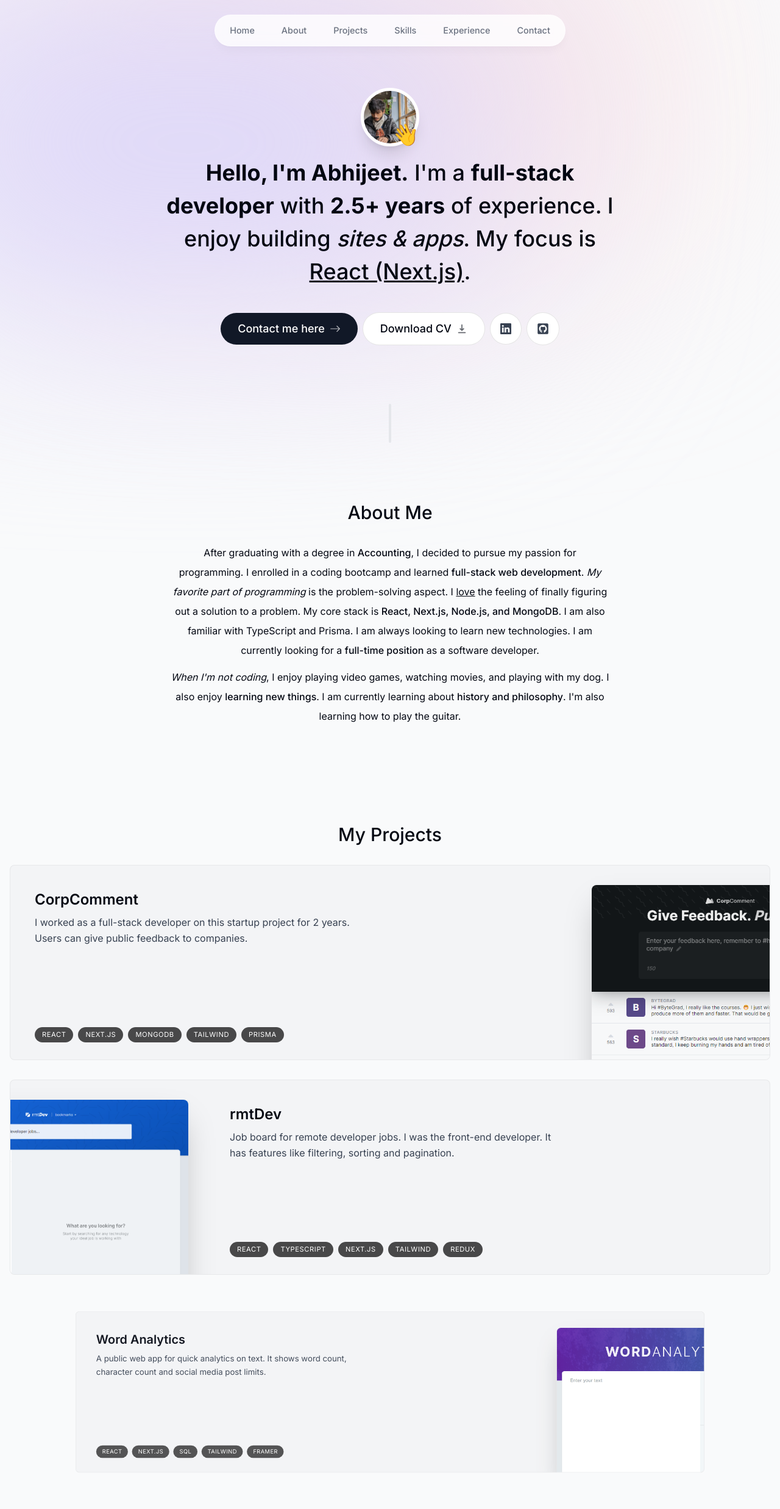
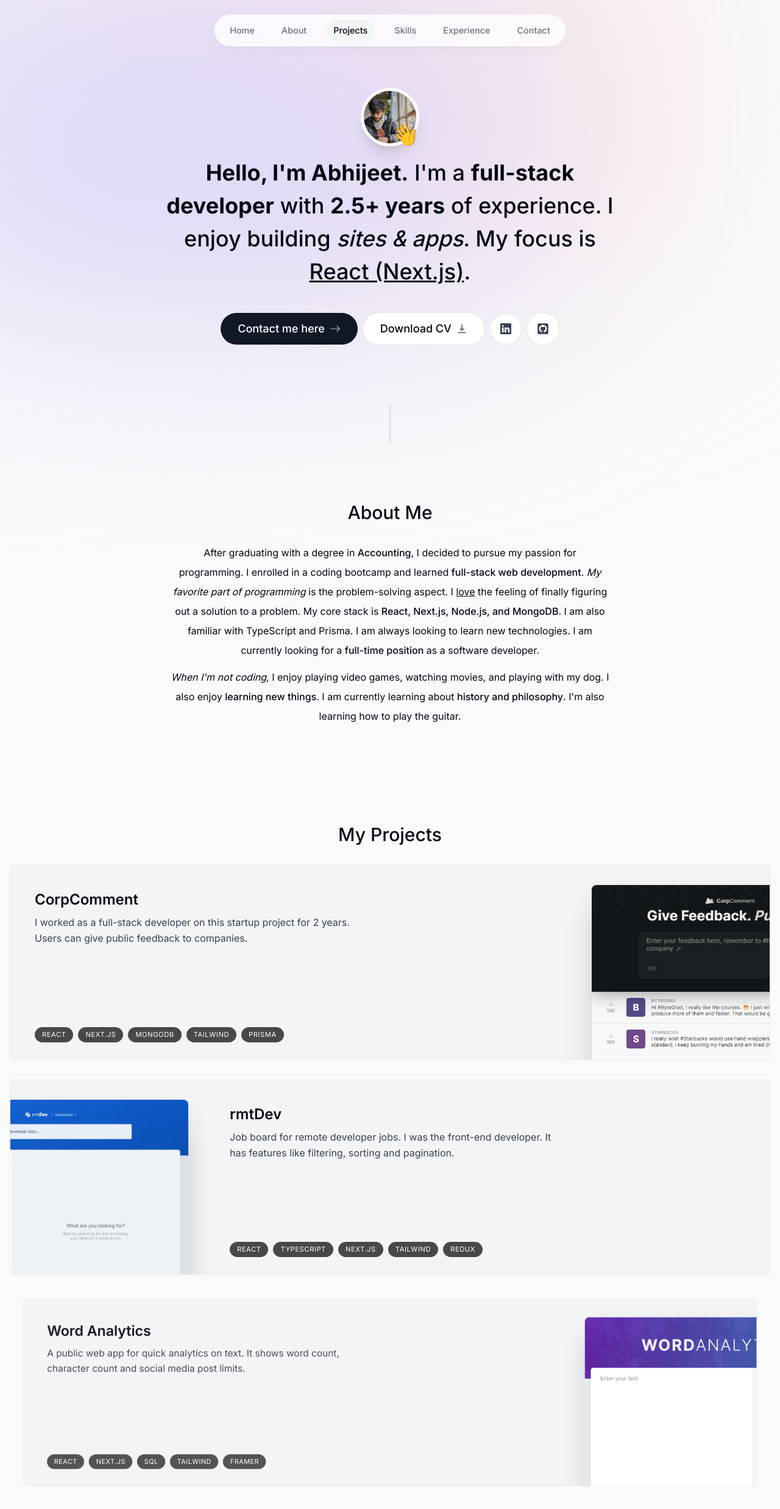
Before and after one commit to Jerry-Sharma21/personal_portfolio, a Next.js app: page / in a window 1280 px wide. Shown: the whole page at 61% size. Built offline with nearby package versions, Linux system fonts and the light colour scheme.

Commit message:
header complete using context and usestate

```diff
--- a/app/layout.tsx
+++ b/app/layout.tsx
@@ -1,6 +1,7 @@
 import { Inter } from 'next/font/google';
 
 import Header from '@/components/Header';
+import { ActiveSectionContextProvider } from '@/context/ActiveSectionContext';
 
 import './globals.css';
 
@@ -27,8 +28,10 @@ export default function RootLayout({
           className="absolute left-[-35rem] top-[-1rem] -z-10 h-[31.25rem] w-[50rem] rounded-full bg-[#dbd7fb] blur-[10rem]
           sm:w-[68.75rem] md:left-[-33rem] lg:left-[-28rem] xl:left-[-15rem] 2xl:left-[-5rem]"
         ></div>
-        <Header />
-        {children}
+        <ActiveSectionContextProvider>
+          <Header />
+          {children}
+        </ActiveSectionContextProvider>
       </body>
     </html>
   );
--- a/components/About.tsx
+++ b/components/About.tsx
@@ -1,10 +1,13 @@
 'use client';
-import React from 'react';
+import React, { useEffect } from 'react';
 import { motion } from 'framer-motion';
 
 import SectionHeading from './SectionHeading';
+import { useSectionInView } from '@/lib/Hooks';
 
 const About: React.FC = () => {
+  const { ref } = useSectionInView('About');
+
   return (
     <motion.section
       className="mb-28 max-w-[45rem] text-center leading-8 sm:mb-40 scroll-mt-28"
@@ -12,6 +15,7 @@ const About: React.FC = () => {
       animate={{ opacity: 1, y: 0 }}
       transition={{ delay: 0.175 }}
       id="about"
+      ref={ref}
     >
       <SectionHeading>About Me</SectionHeading>
       <p className="mb-3">
--- a/components/Header.tsx
+++ b/components/Header.tsx
@@ -1,40 +1,69 @@
 'use client';
-import React from 'react';
+import React, { useState } from 'react';
+import clsx from 'clsx';
 import Link from 'next/link';
 import { motion } from 'framer-motion';
 
 import { links } from '@/lib/Data';
+import {
+  SectionName,
+  useActiveSectionContext,
+} from '@/context/ActiveSectionContext';
 
 const Header: React.FC = () => {
+  const { activeSection, setActiveSection } = useActiveSectionContext();
+
+  const handleClick = (linkName: React.SetStateAction<SectionName>) => {
+    setActiveSection(linkName);
+  };
+
   return (
     <header className="relative z-[999]">
       <motion.div
         className="fixed left-1/2 top-0 h-[4.5rem] w-full rounded-none border
-       border-white border-opacity-40 bg-white bg-opacity-80 shadow-lg shadow-black/[0.03]
-       backdrop-blur-[0.5rem] sm:top-6 sm:h-[3.25rem] sm:w-[36rem] sm:rounded-full"
+      border-white border-opacity-40 bg-white bg-opacity-80 shadow-lg shadow-black/[0.03]
+        backdrop-blur-[0.5rem] sm:top-6 sm:h-[3.25rem] sm:w-[36rem] sm:rounded-full"
         initial={{ y: -100, x: '-50%', opacity: 0 }}
         animate={{ y: 0, opacity: 1 }}
       />
       <nav
         className="flex fixed top-[0.15rem] left-1/2 h-12 -translate-x-1/2 py-2
-       sm:top-[1.7rem] sm:h-[initial] sm:py-0"
+        sm:top-[1.7rem] sm:h-[initial] sm:py-0"
       >
         <ul
           className="flex w-[22rem] flex-wrap items-center justify-center
-        gap-y-1 text-[0.9rem] font-medium text-gray-500 sm:w-[initial] sm:flex-nowrap sm:gap-5"
+          gap-y-1 text-[0.9rem] font-medium text-gray-500 sm:w-[initial] sm:flex-nowrap sm:gap-5"
         >
           {links.map(link => (
             <motion.li
-              className="h-3/4 flex items-center justify-center"
+              className="h-3/4 flex items-center justify-center relative"
               key={link.hash}
               initial={{ y: -100, opacity: 0 }}
               animate={{ y: 0, opacity: 1 }}
             >
               <Link
-                className="flex- w-full items-center justify-center px-3 py-3 hover:text-gray-950 transition"
+                className={clsx(
+                  'flex w-full items-center justify-center px-3 py-3 hover:text-gray-950 transition',
+                  {
+                    'text-gray-950': activeSection === link.name,
+                  },
+                )}
                 href={link.hash}
+                onClick={() => handleClick(link.name)}
               >
                 {link.name}
+
+                {link.name === activeSection && (
+                  <motion.span
+                    className="bg-gray-100 rounded-full absolute inset-0 -z-10"
+                    layoutId="activeSection"
+                    transition={{
+                      type: 'spring',
+                      stiffness: 380,
+                      damping: 30,
+                    }}
+                  ></motion.span>
+                )}
               </Link>
             </motion.li>
           ))}
--- a/components/Intro.tsx
+++ b/components/Intro.tsx
@@ -7,12 +7,23 @@ import { motion } from 'framer-motion';
 import { HiDownload } from 'react-icons/hi';
 import { FaGithubSquare } from 'react-icons/fa';
 import { BsArrowRight, BsLinkedin } from 'react-icons/bs';
+import { useSectionInView } from '@/lib/Hooks';
+import { useActiveSectionContext } from '@/context/ActiveSectionContext';
 
 const Intro: React.FC = () => {
+  const { ref } = useSectionInView('Home', 0.5);
+  const { setActiveSection, setTimeOfLastClick } = useActiveSectionContext();
+
+  const handleClick = () => {
+    setActiveSection('Contact');
+    setTimeOfLastClick(Date.now());
+  };
+
   return (
     <section
       className="mb-28 max-w-[50rem] text-center sm:mb-0 scroll-mt-[100rem]"
       id="home"
+      ref={ref}
     >
       <div className="flex items-center justify-center">
         <div className="relative">
@@ -71,6 +82,7 @@ const Intro: React.FC = () => {
           href="#contact"
           className="group bg-gray-900 text-white px-7 py-3 flex items-center gap-2 rounded-full
           outline-none focus:scale-110 hover:scale-110 hover:bg-gray-950 active:scale-105 transition"
+          onClick={handleClick}
         >
           Contact me here
           <BsArrowRight className="opacity-70 group-hover:translate-x-1 transition" />
--- a/components/Project.tsx
+++ b/components/Project.tsx
@@ -23,7 +23,7 @@ const Project: React.FC<IProjectProps> = props => {
     <motion.div
       ref={ref}
       style={{
-        scale: scrollYProgress,
+        scale: scaleProgress,
         opacity: opacityProgress,
       }}
       className='group mb-3 sm:mb-8 last:mb-0"'
--- a/components/Projects.tsx
+++ b/components/Projects.tsx
@@ -1,12 +1,16 @@
-import React from 'react';
+'use client';
+import React, { useEffect } from 'react';
 
 import Project from './Project';
 import SectionHeading from './SectionHeading';
 import { projectsData } from '@/lib/Data';
+import { useSectionInView } from '@/lib/Hooks';
 
 const Projects: React.FC = () => {
+  const { ref } = useSectionInView('Projects', 0.5);
+
   return (
-    <section className="scroll-mt-28" id="projects">
+    <section className="scroll-mt-28" id="projects" ref={ref}>
       <SectionHeading>My Projects</SectionHeading>
       <div>
         {projectsData.map((project, index) => (
--- /dev/null
+++ b/context/ActiveSectionContext.tsx
@@ -0,0 +1,52 @@
+'use client';
+import React, { createContext, useContext, useState } from 'react';
+import { links } from '@/lib/Data';
+
+interface IProps {
+  children: React.ReactNode;
+}
+
+export type SectionName = (typeof links)[number]['name'];
+
+type ActiveSectionContextType = {
+  activeSection: SectionName;
+  setActiveSection: React.Dispatch<React.SetStateAction<SectionName>>;
+  timeOfLastClick: number;
+  setTimeOfLastClick: React.Dispatch<React.SetStateAction<number>>;
+};
+
+const ActiveSectionContext = createContext<ActiveSectionContextType | null>(
+  null,
+);
+
+const ActiveSectionContextProvider: React.FC<IProps> = ({ children }) => {
+  const [activeSection, setActiveSection] = useState<SectionName>('Home');
+  const [timeOfLastClick, setTimeOfLastClick] = useState(0);
+
+  return (
+    <ActiveSectionContext.Provider
+      value={{
+        activeSection,
+        setActiveSection,
+        timeOfLastClick,
+        setTimeOfLastClick,
+      }}
+    >
+      {children}
+    </ActiveSectionContext.Provider>
+  );
+};
+
+const useActiveSectionContext = () => {
+  const context = useContext(ActiveSectionContext);
+
+  if (context === null) {
+    throw new Error(
+      'useActiveSectionContext must be used within an ActiveSectionContextProvider',
+    );
+  }
+
+  return context;
+};
+
+export { ActiveSectionContextProvider, useActiveSectionContext };
--- /dev/null
+++ b/lib/Hooks.ts
@@ -0,0 +1,23 @@
+import {
+  SectionName,
+  useActiveSectionContext,
+} from '@/context/ActiveSectionContext';
+import { RefObject, useEffect } from 'react';
+import { useInView } from 'react-intersection-observer';
+
+export function useSectionInView(sectionName: SectionName, threshold = 0.75) {
+  const { ref, inView } = useInView({
+    threshold,
+  });
+  const { setActiveSection, timeOfLastClick } = useActiveSectionContext();
+
+  useEffect(() => {
+    if (inView && Date.now() - timeOfLastClick > 1000) {
+      setActiveSection(sectionName);
+    }
+  }, [inView, setActiveSection, timeOfLastClick, sectionName]);
+
+  return {
+    ref,
+  };
+}
--- a/package.json
+++ b/package.json
@@ -13,6 +13,7 @@
     "@types/react": "18.2.48",
     "@types/react-dom": "18.2.18",
     "autoprefixer": "10.4.17",
+    "clsx": "^2.1.0",
     "eslint": "8.56.0",
     "eslint-config-next": "14.1.0",
     "framer-motion": "^11.0.3",
@@ -21,6 +22,7 @@
     "react": "18.2.0",
     "react-dom": "18.2.0",
     "react-icons": "^5.0.1",
+    "react-intersection-observer": "^9.5.3",
     "tailwindcss": "3.4.1",
     "typescript": "5.3.3"
   }
```
Also changed, not shown: 1 other file (tests, documents, lock files or other folders).
